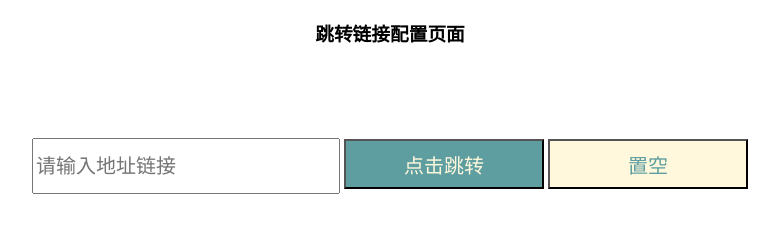
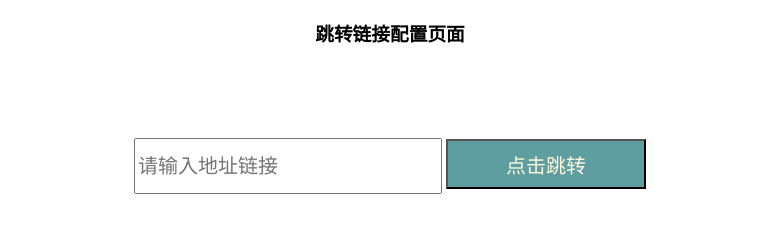
Before and after one commit to lljwdbklb/lljwdbklb.github.io, a plain HTML site: page siliao-r/index.html in a window 1280 px wide. Shown: the whole page, without its empty margins (250-1029 px from the left). Drawn offline with Linux system fonts and the light colour scheme.

Commit message:
Update index.html

```diff
--- a/siliao-r/index.html
+++ b/siliao-r/index.html
@@ -43,7 +43,7 @@
         <form class="sty_form" name="myForm" method="post">
             <input id="inputId" class="sty_input" name="fname" type="text" placeholder="请输入地址链接">
             <button class="sty_but" onclick="displayDate()">点击跳转</button>
-            <button class="sty_but_none" onclick="displyNone()">置空</button>
+            <!-- <button class="sty_but_none" onclick="displyNone()">置空</button> -->
         </form>
     </div>
     <script>
```
